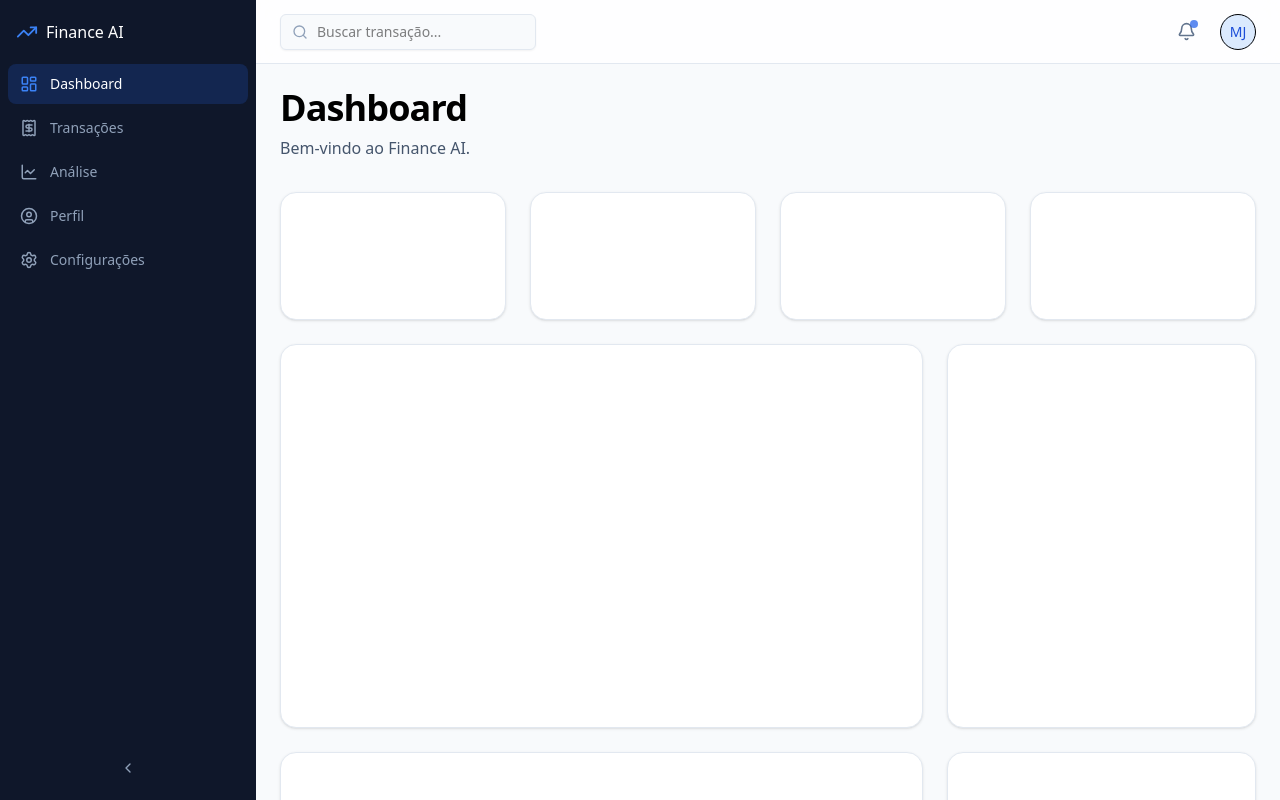
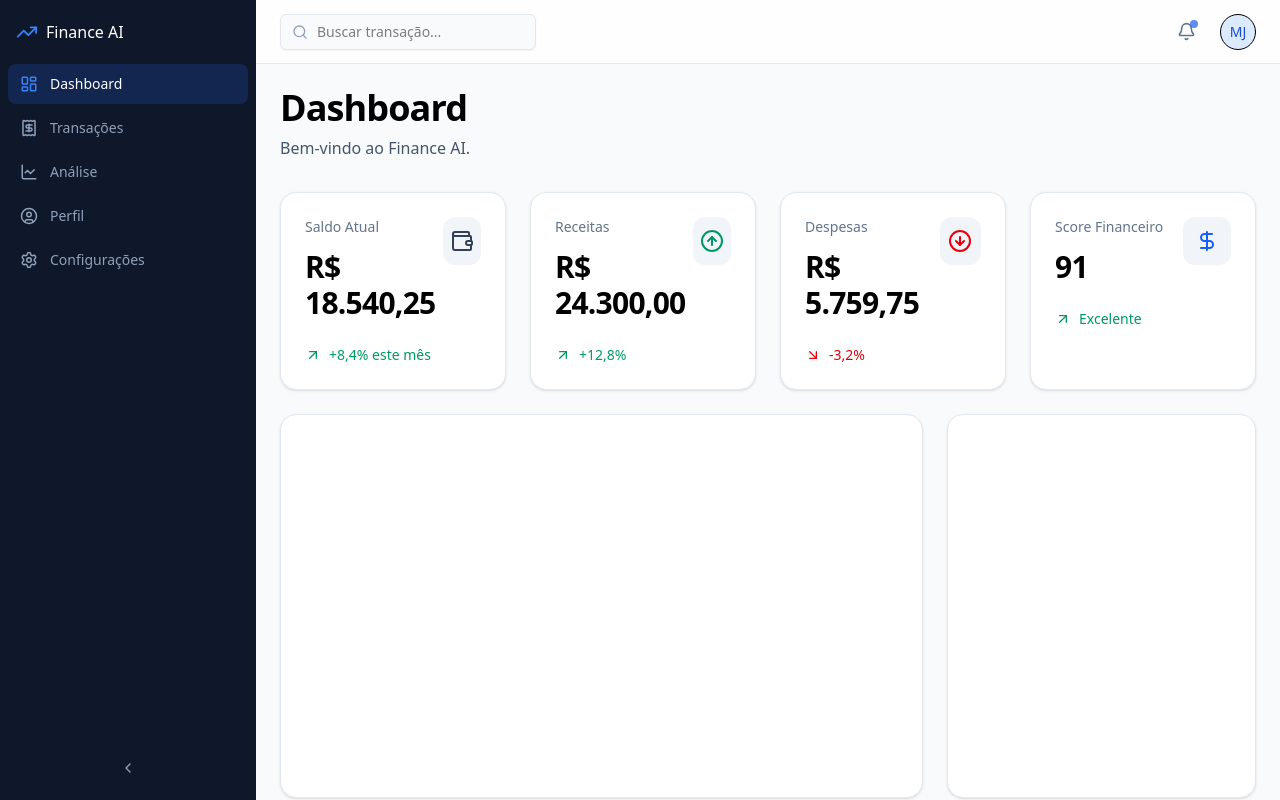
Before and after one commit to No-Country-simulation/smart-finance-ai-g9-team-11, a React (Vite) app in the folder frontend/: page / in a window 1280 px wide. Built offline with nearby package versions, Linux system fonts and the light colour scheme.

Commit message:
feat(frontend): add financial cards and dashboard data layer

```diff
--- a/frontend/src/components/dashboard/DashobordGrid/DashboardGrid.tsx
+++ b/frontend/src/components/dashboard/DashobordGrid/DashboardGrid.tsx
@@ -1,4 +1,6 @@
 import { cn } from "@/lib/utils";
+
+import { FinancialCards } from "../FinancialCards";
 
 export function DashboardGrid() {
   return (
@@ -12,12 +14,7 @@ export function DashboardGrid() {
           "xl:grid-cols-4"
         )}
       >
-        {Array.from({ length: 4 }).map((_, index) => (
-          <div
-            key={index}
-            className="h-32 rounded-2xl border border-slate-200 bg-white shadow-sm"
-          />
-        ))}
+        <FinancialCards />
       </div>
 
       {/* Charts */}
--- /dev/null
+++ b/frontend/src/components/dashboard/FinancialCard/FinancialCard.tsx
@@ -0,0 +1,63 @@
+import { ArrowDownRight, ArrowUpRight, Minus } from "lucide-react";
+
+import { cn } from "@/lib/utils";
+
+import type { FinancialCardProps } from "./FinancialCard.types";
+
+export function FinancialCard({
+  title,
+  value,
+  variation,
+  trend,
+  icon,
+}: FinancialCardProps) {
+  const TrendIcon =
+    trend === "up"
+      ? ArrowUpRight
+      : trend === "down"
+      ? ArrowDownRight
+      : Minus;
+
+  return (
+    <article
+      className={cn(
+        "rounded-2xl",
+        "border",
+        "border-slate-200",
+        "bg-white",
+        "p-6",
+        "shadow-sm",
+        "transition-all",
+        "duration-200",
+        "hover:shadow-md"
+      )}
+    >
+      <div className="flex items-start justify-between">
+        <div>
+          <p className="text-sm text-slate-500">{title}</p>
+
+          <h2 className="mt-3 text-3xl font-bold tracking-tight">
+            {value}
+          </h2>
+        </div>
+
+        <div className="flex h-12 w-12 items-center justify-center rounded-xl bg-slate-100">
+          {icon}
+        </div>
+      </div>
+
+      <div
+        className={cn(
+          "mt-6 flex items-center gap-2 text-sm font-medium",
+          trend === "up" && "text-emerald-600",
+          trend === "down" && "text-red-600",
+          trend === "neutral" && "text-slate-500"
+        )}
+      >
+        <TrendIcon className="h-4 w-4" />
+
+        <span>{variation}</span>
+      </div>
+    </article>
+  );
+}
--- /dev/null
+++ b/frontend/src/components/dashboard/FinancialCard/FinancialCard.types.ts
@@ -0,0 +1,10 @@
+import type { ReactNode } from "react";
+
+export type Trend = "up" | "down" | "neutral";
+
+export interface FinancialCardProps {
+  title: string;
+  value: string;
+  variation: string;
+  trend: Trend;
+  icon: ReactNode;}
--- /dev/null
+++ b/frontend/src/components/dashboard/FinancialCard/index.ts
@@ -0,0 +1,2 @@
+export * from "./FinancialCard";
+export * from "./FinancialCard.types";
--- /dev/null
+++ b/frontend/src/components/dashboard/FinancialCards/FinancialCards.tsx
@@ -0,0 +1,20 @@
+import { dashboardSummaryMock } from "@/mocks/dashboard.mock";
+
+import { FinancialCard } from "../FinancialCard";
+
+export function FinancialCards() {
+  return (
+    <>
+      {dashboardSummaryMock.map((card) => (
+        <FinancialCard
+          key={card.title}
+          title={card.title}
+          value={card.value}
+          variation={card.variation}
+          trend={card.trend}
+          icon={card.icon}
+        />
+      ))}
+    </>
+  );
+}
--- /dev/null
+++ b/frontend/src/components/dashboard/FinancialCards/index.ts
@@ -0,0 +1 @@
+export * from "./FinancialCards";
--- /dev/null
+++ b/frontend/src/mocks/dashboard.mock.ts
@@ -0,0 +1,40 @@
+import { createElement } from "react";
+import {
+  ArrowDownCircle,
+  ArrowUpCircle,
+  DollarSign,
+  Wallet,
+} from "lucide-react";
+
+import type { FinancialCardProps } from "@/components/dashboard/FinancialCard";
+
+export const dashboardSummaryMock: FinancialCardProps[] = [
+  {
+    title: "Saldo Atual",
+    value: "R$ 18.540,25",
+    variation: "+8,4% este mês",
+    trend: "up",
+    icon: createElement(Wallet, { className: "h-6 w-6 text-slate-700" }),
+  },
+  {
+    title: "Receitas",
+    value: "R$ 24.300,00",
+    variation: "+12,8%",
+    trend: "up",
+    icon: createElement(ArrowUpCircle, { className: "h-6 w-6 text-emerald-600" }),
+  },
+  {
+    title: "Despesas",
+    value: "R$ 5.759,75",
+    variation: "-3,2%",
+    trend: "down",
+    icon: createElement(ArrowDownCircle, { className: "h-6 w-6 text-red-600" }),
+  },
+  {
+    title: "Score Financeiro",
+    value: "91",
+    variation: "Excelente",
+    trend: "up",
+    icon: createElement(DollarSign, { className: "h-6 w-6 text-blue-600" }),
+  },
+];
```
Also changed, not shown: frontend/src/services/dashboard.service.ts (added), frontend/src/types/financial.ts (added).
